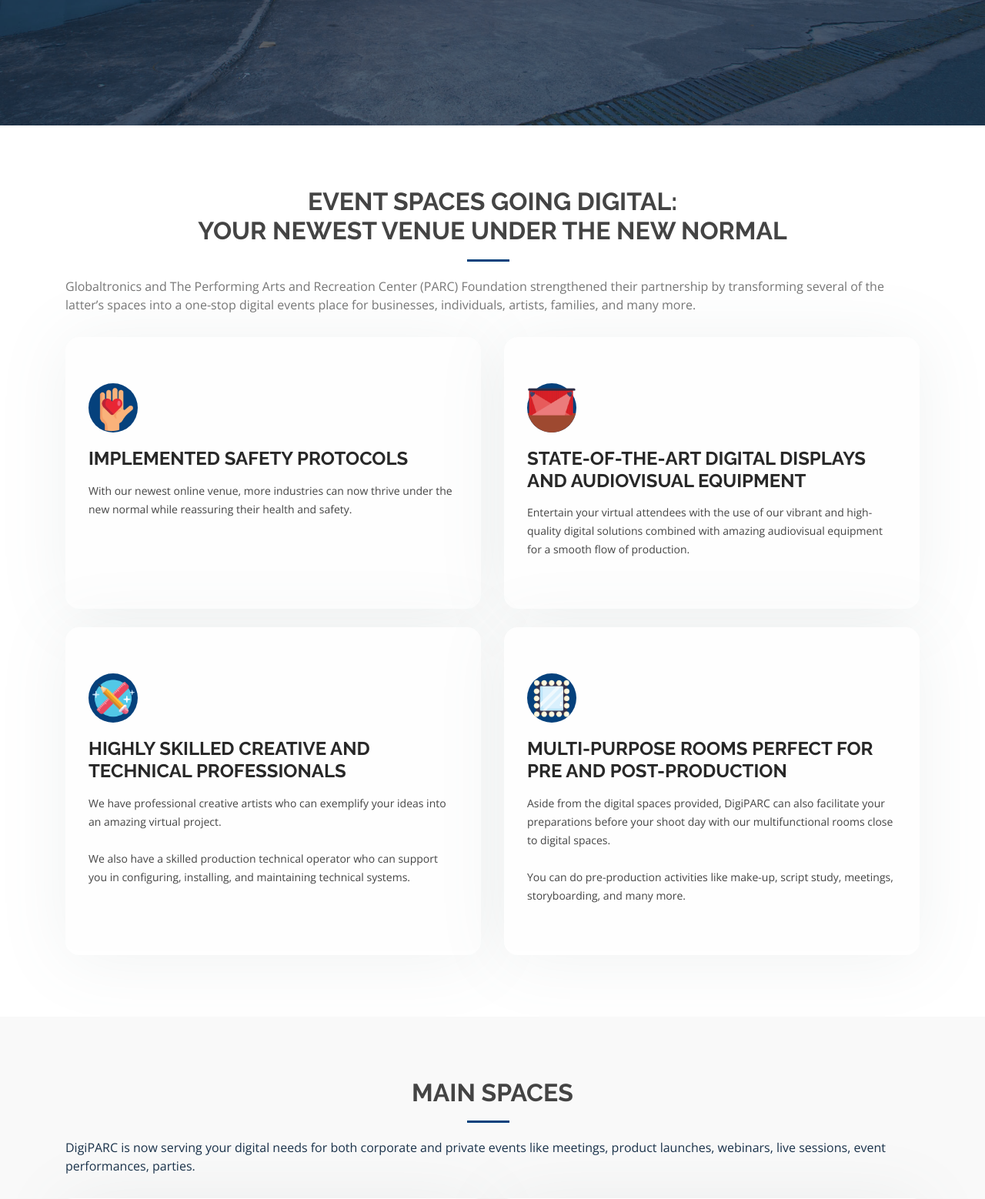
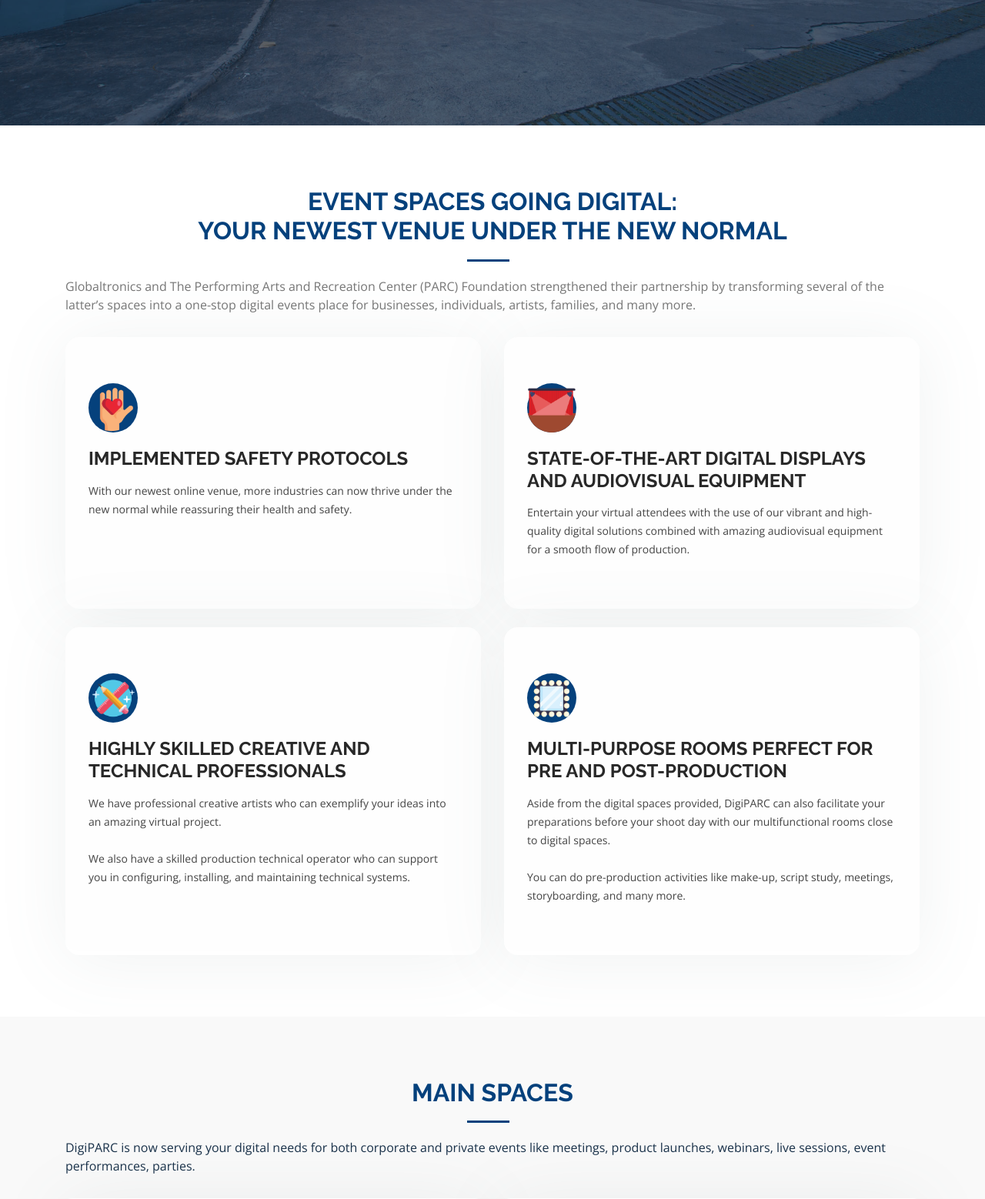
Before and after one commit to BermudezJimmel/DigiPARC, a PHP site: page / in a window 1280 px wide. Shown: the part 637-2195 px from the top of the page at 77% size. Run offline with PHP 8.4, Linux system fonts and the light colour scheme.

Commit message:
Title Color change daw sabi ni glin

```diff
--- a/assets/css/style.css
+++ b/assets/css/style.css
@@ -586,6 +586,7 @@ section {
   padding-bottom: 20px;
   position: relative;
   text-align: center;
+  color: #05417C;
 }
 
 .section-title h2::after {
```
Also changed, not shown: assets/img/testimonial/ALVIN TAN.png (added), assets/img/testimonial/CYNTHIA PAGDILAO.png (added), assets/img/testimonial/Cecilia Catapang.png (added), assets/img/testimonial/FRANK MAMARIL.png (added), assets/img/testimonial/IVY DE GUZMAN.png (added), assets/img/testimonial/MASTER HANZ.png (added), assets/img/testimonial/mark morales.png (added).
